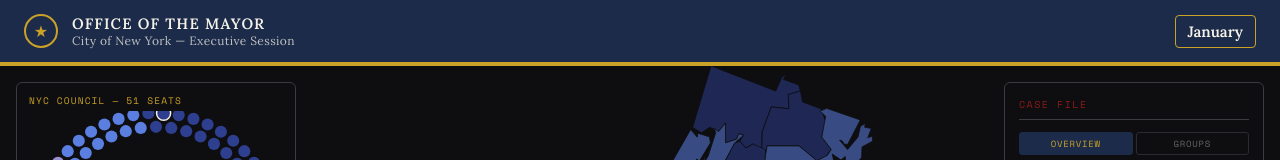
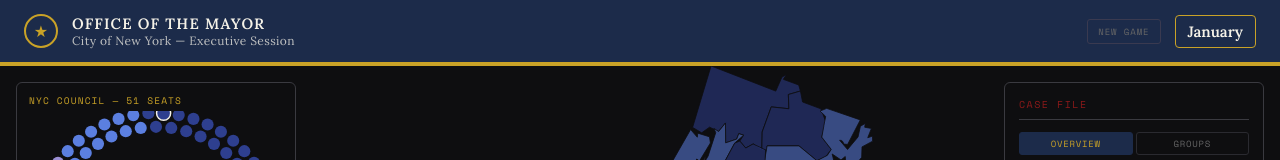
Before and after one commit to Basilg06/nyc-council-game, a React (Vite) app: page / in a window 1280 px wide. Shown: the top 160 px of the page. Built offline with nearby package versions, Linux system fonts and the light colour scheme.

Commit message:
Add autosave and New Game button

```diff
--- a/src/App.jsx
+++ b/src/App.jsx
@@ -36,10 +36,24 @@ function useIsMobile() {
   return mobile;
 }
 
+const SAVE_KEY = "cg_save";
+
+function loadSave() {
+  try {
+    const raw = localStorage.getItem(SAVE_KEY);
+    return raw ? JSON.parse(raw) : null;
+  } catch { return null; }
+}
+
 export default function App() {
-  const [state, setState] = useState(initialState);
-  const [sceneId, setSceneId] = useState("intro");
+  const saved = loadSave();
+  const [state, setState] = useState(saved ? { ...initialState, ...saved.state } : initialState);
+  const [sceneId, setSceneId] = useState(saved?.sceneId ?? "intro");
   const isMobile = useIsMobile();
+
+  useEffect(() => {
+    try { localStorage.setItem(SAVE_KEY, JSON.stringify({ state, sceneId })); } catch {}
+  }, [state, sceneId]);
 
   function goTo(id, effect) {
     if (effect) setState((prev) => { const next = structuredClone(prev); effect(next); return next; });
@@ -48,6 +62,12 @@ export default function App() {
 
   function updateState(effect) {
     setState((prev) => { const next = structuredClone(prev); effect(next); return next; });
+  }
+
+  function newGame() {
+    localStorage.removeItem(SAVE_KEY);
+    setState(initialState);
+    setSceneId("intro");
   }
 
   const scene = SCENES[sceneId];
@@ -63,7 +83,7 @@ export default function App() {
 
   return (
     <div style={styles.appShell}>
-      <TopBar month={state.monthLabel} monthNum={state.month} />
+      <TopBar month={state.monthLabel} monthNum={state.month} onNewGame={newGame} />
 
       <div style={styles.mapStage}>
         <DistrictMap council={state.council} />
--- a/src/components/TopBar.jsx
+++ b/src/components/TopBar.jsx
@@ -1,6 +1,6 @@
 import styles from "../styles";
 
-export default function TopBar({ month, monthNum }) {
+export default function TopBar({ month, monthNum, onNewGame }) {
   return (
     <div style={styles.topBar}>
       <div style={styles.seal}>★</div>
@@ -8,6 +8,9 @@ export default function TopBar({ month, monthNum }) {
         <div style={styles.topBarTitle}>OFFICE OF THE MAYOR</div>
         <div style={styles.topBarSub}>City of New York — Executive Session</div>
       </div>
+      <button onClick={onNewGame} style={{ fontFamily: "'Space Mono', monospace", fontSize: 9, letterSpacing: "0.1em", background: "transparent", border: "1px solid #3A3A50", borderRadius: 3, color: "#666", padding: "5px 10px", cursor: "pointer" }}>
+        NEW GAME
+      </button>
       <div style={styles.monthChip}>
         <div style={styles.monthChipName}>{month}</div>
       </div>
```
